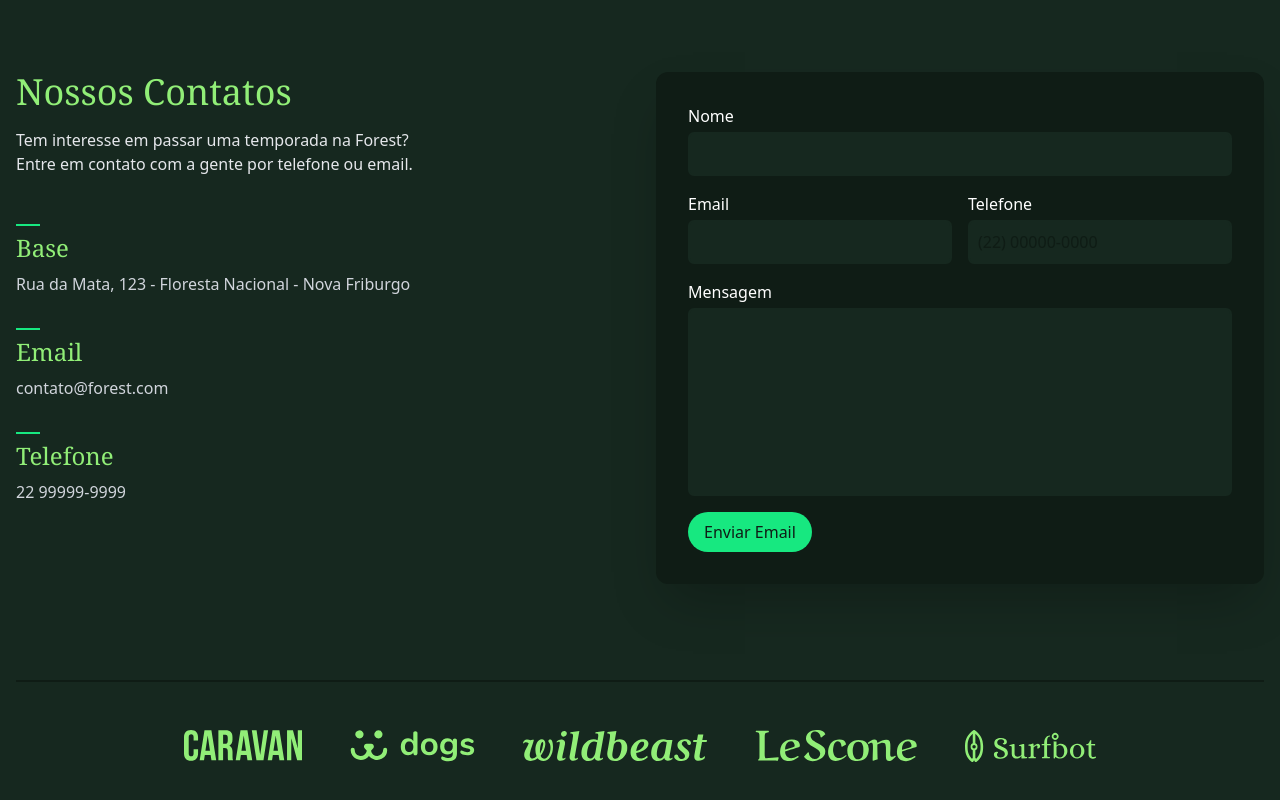
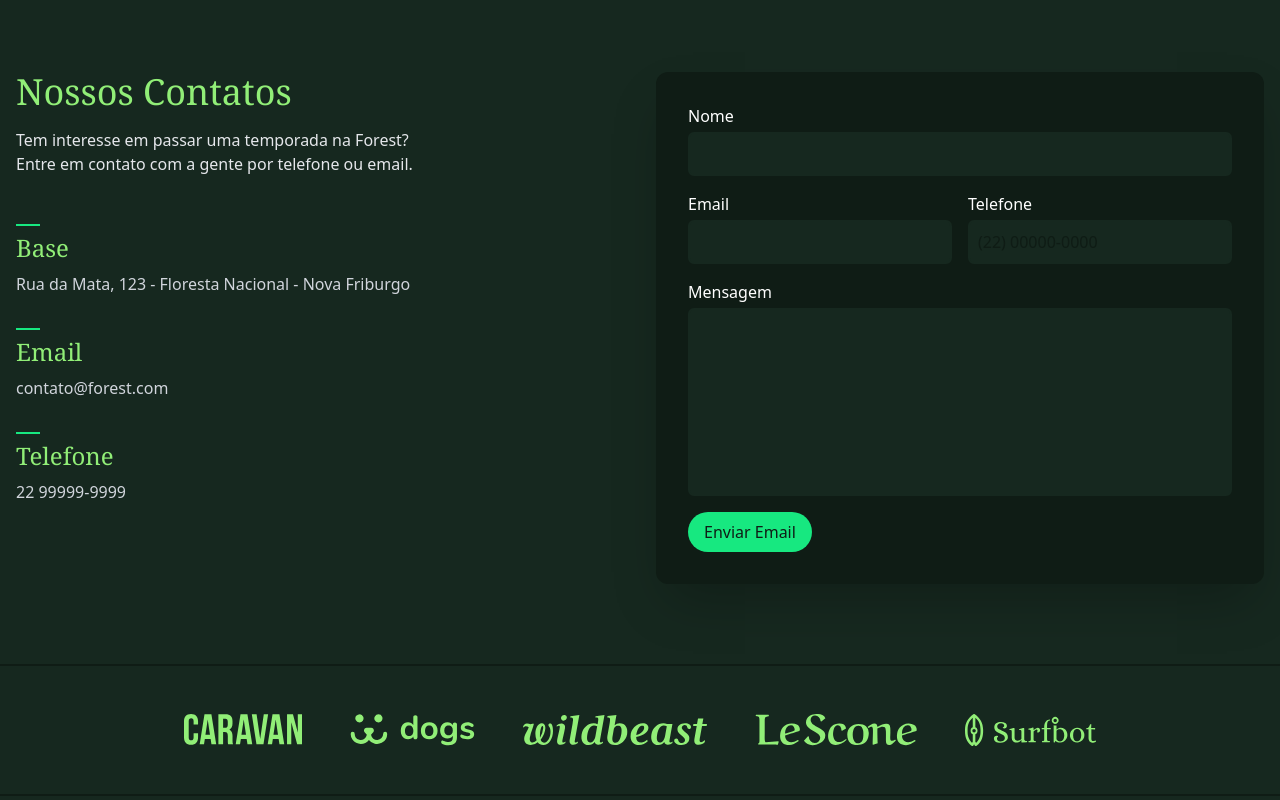
Before and after one commit to VictorNFerreira/Forest, a website: page src/index.html in a window 1280 px wide. Shown: the part 3764-4564 px from the top of the page. Drawn offline with Linux system fonts and the light colour scheme.

Commit message:
Removido a classe container da seção de parceiros do site

```diff
--- a/src/index.html
+++ b/src/index.html
@@ -245,7 +245,7 @@
             </form>
         </section>
 
-        <section class="container mb-16  max-sm:mb-12">
+        <section class="mb-16  max-sm:mb-12">
             <ul class="flex flex-row py-8 border-y-2 border-verde-6 gap-4 justify-center items-center *:p-4 *:*:max-h-8  max-sm:flex-col max-sm:py-4 max-sm:gap-0 max-sm:border-none max-sm:divide-y-2 max-sm:divide-verde-6">
                 <li><img src="./img/parceiros/caravan.svg" alt="Caravan"></li>
                 <li><img src="./img/parceiros/dogs.svg" alt="Dogs"></li>
```
Also changed, not shown: src/output.css.
